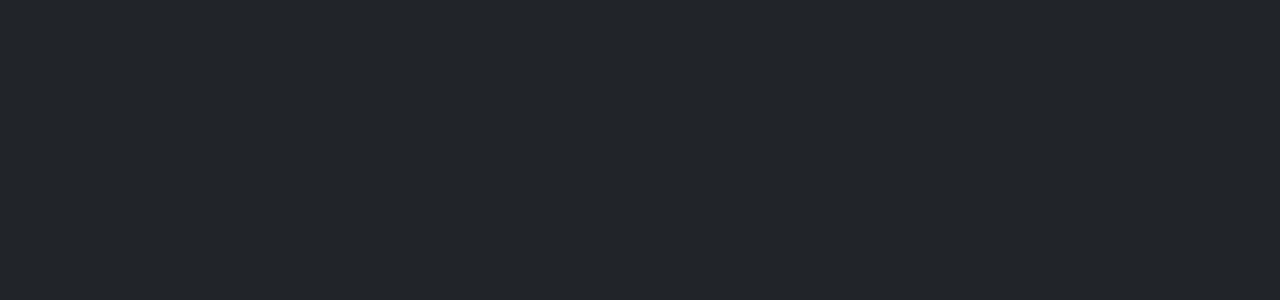
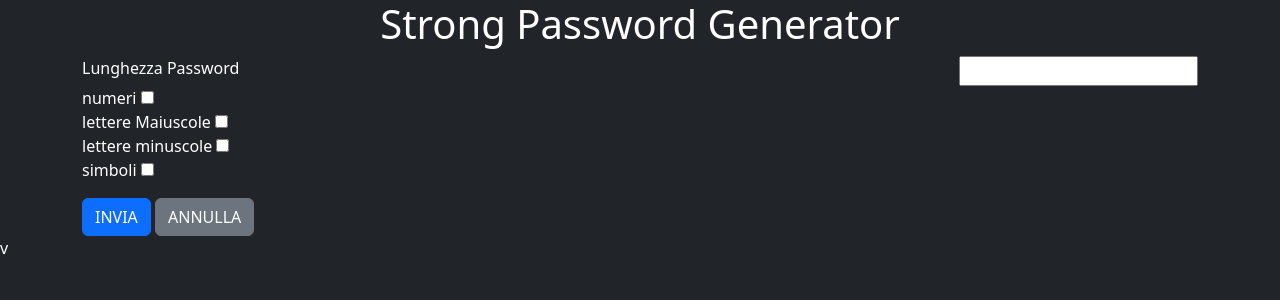
Before and after one commit to Skyfe24/php-strong-password-generator, a PHP site: page /?pass_length=1 in a window 1280 px wide. Before the commit the part shown is empty. Shown: the top 300 px of the page. Run offline with PHP 8.4, Linux system fonts and the light colour scheme.

Commit message:
Milestone 1 and 2

```diff
--- /dev/null
+++ b/functions.php
@@ -0,0 +1,25 @@
+<?php
+
+$pass_length = $_GET['pass_length'];
+
+$randomizer = array();
+$range = array_merge(range('A', 'Z'),range('a', 'z'),range('0', '9'),range('!', '/'));
+
+for ($i=0; $i < $pass_length; $i++){
+  $index = array_rand($range, 1);
+  array_push($randomizer, $range[$index]);
+};
+
+$passwordResult = implode($randomizer);
+echo $passwordResult;
+
+
+
+
+
+
+
+
+
+
+?>
--- a/index.php
+++ b/index.php
@@ -11,10 +11,36 @@
     crossorigin="anonymous" referrerpolicy="no-referrer" />
     <!-- Bootstrap -->
     <link href="https://cdn.jsdelivr.net/npm/bootstrap@5.3.0/dist/css/bootstrap.min.css" rel="stylesheet" integrity="sha384-9ndCyUaIbzAi2FUVXJi0CjmCapSmO7SnpJef0486qhLnuZ2cdeRhO02iuK6FUUVM" crossorigin="anonymous">
-  <title>Random Password Generator</title>
+  <title>Strong Password Generator</title>
 </head>
+<div class="text-center h1"> Strong Password Generator</div>
+<body class="bg-dark text-white">
 
-<body class="bg-dark text-white">
+<main class="container">
+
+
+<form action="index.php" method="GET">
+ <div class="d-flex justify-content-between ">
+    <label for="pass_length" class="me-3">Lunghezza Password</label>
+    <input type="number" id="pass-length" name="pass_length"  >
+  </div>
+
+  <label for="numbers"> numeri </label>
+    <input type="checkbox" name="numbers"> <br>
+
+    <label for="lettere_Maiuscole">lettere Maiuscole</label>
+    <input type="checkbox" name="lettere_Maiuscole"> <br>
+
+    <label for="lettere_minuscole">lettere minuscole</label>
+    <input type="checkbox" name="lettere_minuscole"> <br>
+
+    <label for="simboli">simboli</label>
+    <input type="checkbox" name="simboli"> <br>
+
+
+  <button class="btn btn-primary mt-3">INVIA</button>
+  <button type="reset" class="btn btn-secondary mt-3">ANNULLA</button>
+  </form>
 
 
 
@@ -23,15 +49,9 @@
 
 
 
-
-
-
-
-
-
-
-
-
+</main>
 </body>
 
 </html>
+<?php
+include "functions.php";?>
```
